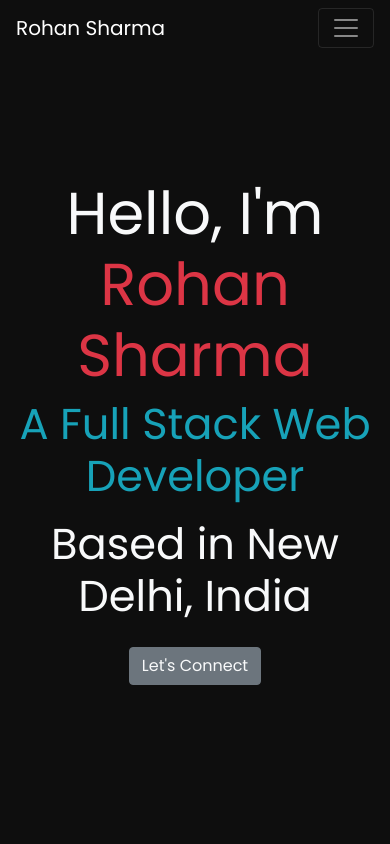
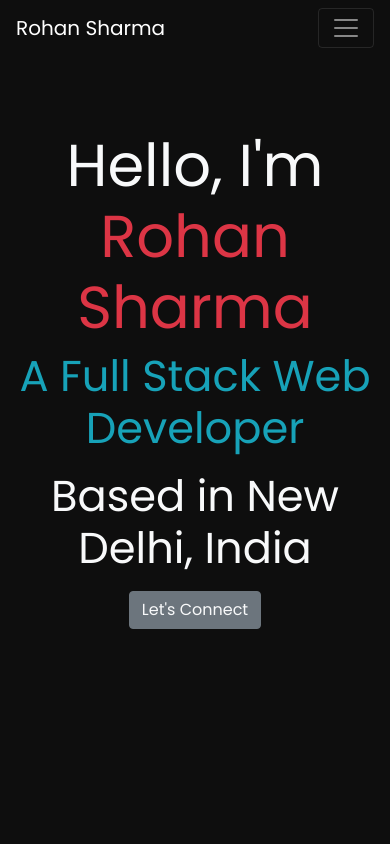
Before and after one commit to RhnSharma/React_test, a React (Create React App) app in the folder client/: page / in a window 390 px wide. Shown: the top 844 px of the page. Built offline with nearby package versions, Linux system fonts and the light colour scheme.

Commit message:
Add some responsive styling

```diff
--- a/client/src/App.css
+++ b/client/src/App.css
@@ -11,7 +11,7 @@ html {
 .home {
   background-color: transparent !important;
   height: 90vh;
-  margin-top: 5vh;
+  margin: 5vh 0;
 }
 .App {
   background-color: #0e0e0e;
@@ -44,9 +44,6 @@ footer p{
   color: red;
   margin: 1%;
 }
-/* .profile-image{
-  max-height: 400px;
-} */
 .projectthumbnail {
   box-shadow: -3px -3px 5px #ffffff70, 3px 3px 15px #00000090;
 }
--- a/client/src/components/HomePage.js
+++ b/client/src/components/HomePage.js
@@ -5,9 +5,9 @@ import './../App.css';
 const HomePage = (props) => {
   return (
       <Jumbotron  className='text-center home'>
-        <h1 className="display-3 mt-5" style={{'fontSize':'3.7rem'}}>Hello, I'm <span className='text-danger'>Rohan Sharma</span></h1>
+        <h1 className="display-3" style={{'fontSize':'3.7rem'}}>Hello, I'm <span className='text-danger'>Rohan Sharma</span></h1>
         <p className="display-4 text-info" style={{'fontSize':'2.7rem'}}>A Full Stack Web Developer</p>
-        <p className="display-4 mb-4" style={{'fontSize':'2.7rem'}}>Based in New Delhi, India</p>
+        <p className="display-4" style={{'fontSize':'2.7rem'}}>Based in New Delhi, India</p>
         <p className="lead">
           <a href="mailto:rhnsharma5113@gmail.com"><Button className='text-light btn btn-secondary'>Let's Connect</Button></a>
         </p>
```
